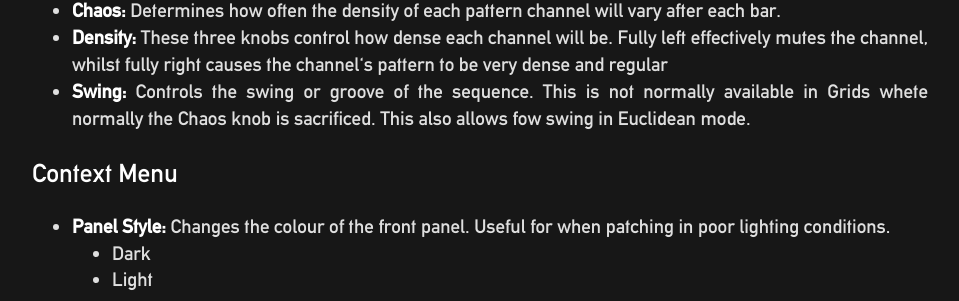
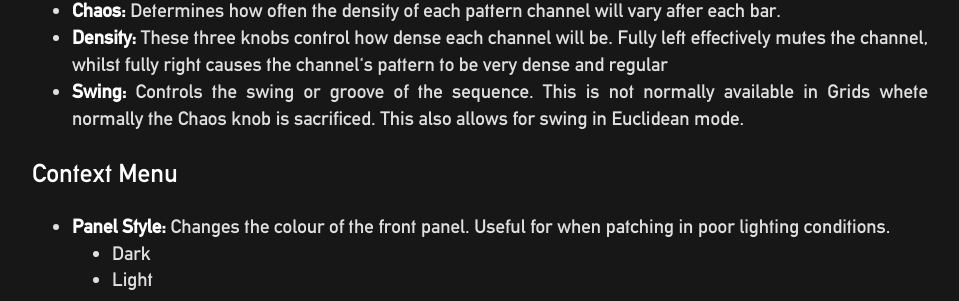
Before and after one commit to ValleyAudio/ValleyAudio.github.io, a Jekyll site: the page built from rack/topograph/topograph.html, in a window 1280 px wide. Shown: the part 1498-1799 px from the top of the page, without its empty margins (160-1119 px from the left). Built offline with Jekyll 4.4.1, drawn with Linux system fonts in a browser that asks for light colours.

Commit message:
Fixed typo

```diff
--- a/rack/topograph/topograph.html
+++ b/rack/topograph/topograph.html
@@ -25,7 +25,7 @@ title: Topograph & µGraph
         <li><b>Map X/Y:</b> Sets the pattern skeleton. These controls are continuously variable, which means the patterns can be smoothly morphed between.</li>
         <li><b>Chaos:</b> Determines how often the density of each pattern channel will vary after each bar.</li>
         <li><b>Density:</b> These three knobs control how dense each channel will be. Fully left effectively mutes the channel, whilst fully right causes the channel's pattern to be very dense and regular</li>
-        <li><b>Swing:</b> Controls the swing or groove of the sequence. This is not normally available in Grids whete normally the Chaos knob is sacrificed. This also allows fow swing in Euclidean mode.</li>
+        <li><b>Swing:</b> Controls the swing or groove of the sequence. This is not normally available in Grids whete normally the Chaos knob is sacrificed. This also allows for swing in Euclidean mode.</li>
     </ul>
     <h3>Context Menu</h3>
     <ul>
```
